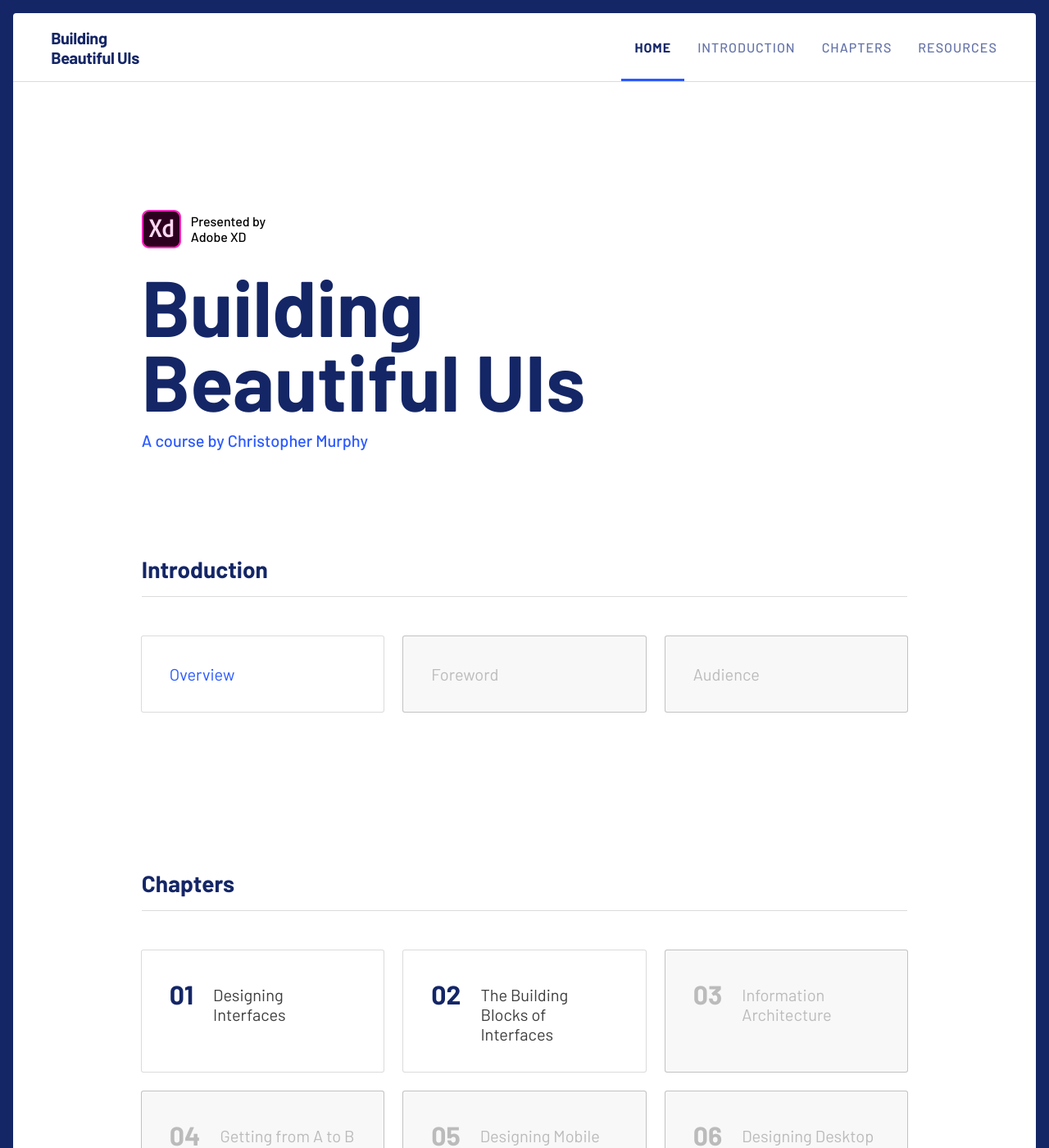
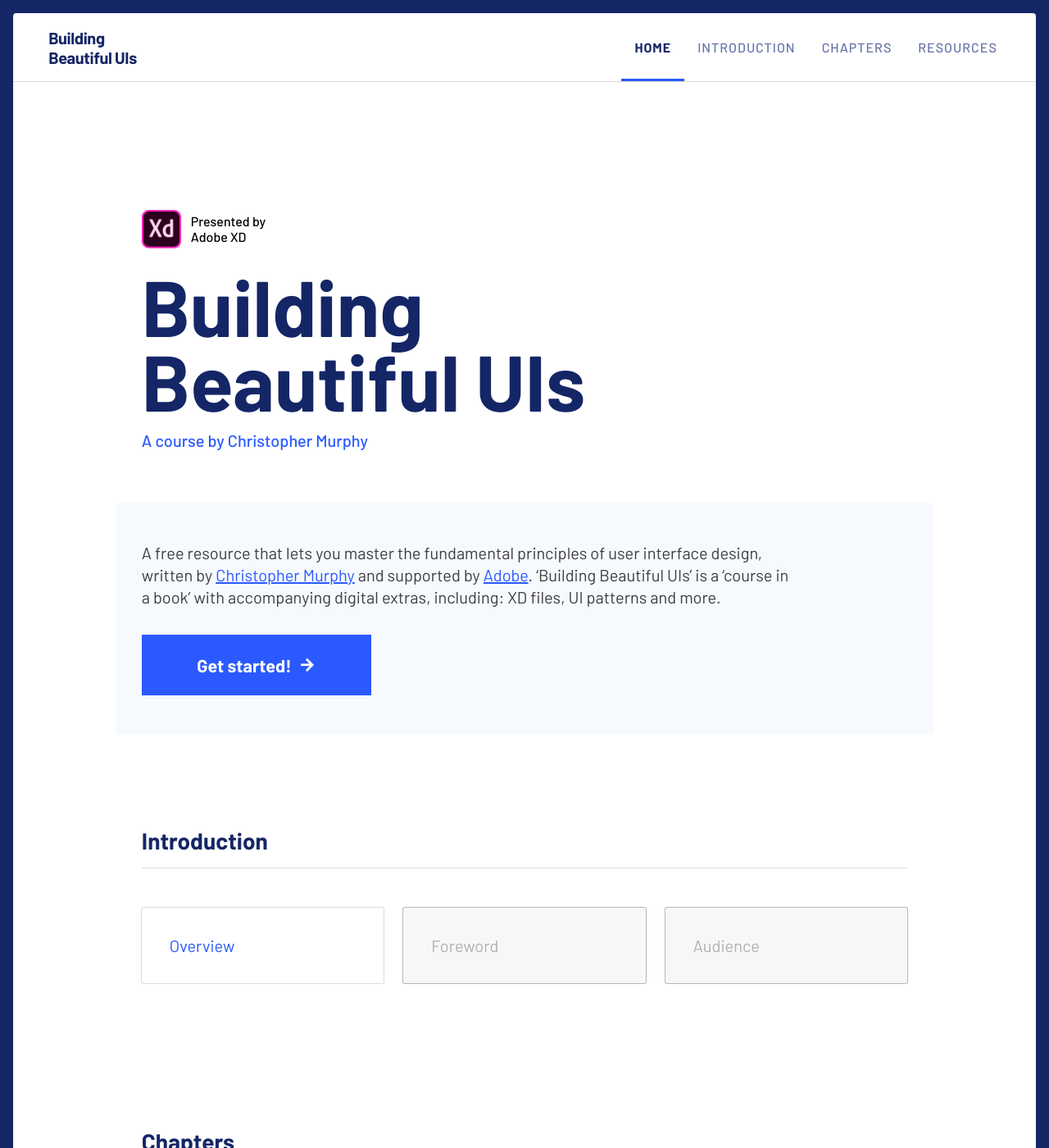
Before and after one commit to buildingbeautifuluis/buildingbeautifuluis.github.io, a Jekyll site: the page built from index.html, in a window 1280 px wide and 1400 px high. Shown: the whole window at 82% size. Built offline with Jekyll 4.4.1, drawn with Linux system fonts in a browser that asks for light colours.

Commit message:
Homepage tweaks
- Added content fade-in
- 'Get Started' button & copy

```diff
--- a/_sass/custom/custom.scss
+++ b/_sass/custom/custom.scss
@@ -10,6 +10,17 @@ body {
   -moz-osx-font-smoothing: grayscale;
   padding: 1rem 1rem 0;
   background-color: #142666;
+}
+
+nav *, main *, footer * {
+  opacity: 0;
+  animation: fadeIn 1s ease forwards;
+
+  @keyframes fadeIn {
+    100% {
+      opacity: 1;
+    }
+  }
 }
 
 html {
@@ -132,7 +143,7 @@ main section {
 .content__wrapper>h2,section>h2 {
   font-size: 1.75rem;
   border-bottom: 1px solid #dbdbdb;
-  padding-top: 8rem;
+  padding-top: 7rem;
   padding-bottom: 1rem;
   margin-bottom: 3rem;
 }
@@ -215,6 +226,10 @@ main section {
   margin: 1rem auto;
   display: flex;
   flex-direction: column;
+  align-items: flex-start;
+}
+
+.additional-content .additional__about {
   align-items: center;
 }
 
@@ -317,6 +332,7 @@ header nav {
 
     .submenu__trigger:focus, > a:focus {
       background-color: #f2f5ff;
+
       & + .chapter__submenu {
         opacity: 1;
         visibility: visible;
@@ -468,11 +484,6 @@ header nav {
   }
 }
 
-// .chapter__submenu:focus,.chapter__submenu:focus-within,.chapter__submenu:hover,.submenu__trigger:focus+.chapter__submenu,.submenu__trigger:hover+.chapter__submenu {
-//   opacity: 1;
-//   visibility: visible;
-// }
-
 footer {
   display: -webkit-box;
   display: -ms-flexbox;
@@ -516,10 +527,11 @@ footer .logo__group {
   line-height: 1.5em;
   color: #d9f4ff;
   opacity: .95;
+  padding: .75rem;
 }
 
 .main-logo {
-  padding: .75em;
+  padding: .75rem;
   font-size: 1.25rem;
   font-weight: 700;
   letter-spacing: -.025rem;
@@ -995,3 +1007,58 @@ code {
 .social-share h4 {
   font-weight: 600;
 }
+
+.intro__start {
+  background-color: rgb(246, 250, 255);
+  padding: 2rem;
+  margin-top: 4rem;
+  border-radius: .25rem;
+
+  .content__wrapper {
+    padding-bottom: 0;
+    display: flex;
+    flex-wrap: wrap;
+    align-items: center;
+    justify-content: space-between;
+    align-content: center;
+
+    p {
+      max-width: 70ch;
+      margin: 1rem 0;
+      margin-right: 2rem;
+    }
+  }
+
+  .cta {
+    margin: 1rem 0;
+    background-color: #2a59ff;
+    padding: 1.5rem;
+    display: inline-block;
+    color: #fff;
+    text-decoration: none;
+    width: 100%;
+    text-align: center;
+    font-size: 1.35rem;
+    font-weight: 600;
+    max-width: 17.5rem;
+    transition: background-color .2s ease, box-shadow .2s ease;
+    display: flex;
+    flex-wrap: nowrap;
+    align-items: center;
+    justify-content: center;
+
+    svg {
+      margin-left: .5rem;
+      transition: transform .2s ease;
+    }
+
+    &:hover {
+      background-color: #1441e1;
+      box-shadow: 0 0 0 5px #9ac7ff;
+
+      svg {
+        transform: translateX(.35rem);
+      }
+    }
+  }
+}
--- a/index.html
+++ b/index.html
@@ -26,6 +26,14 @@ title: Home
             <h1>Building Beautiful UIs</h1>
             <p>A course by Christopher Murphy</p>
         </div>
+    </section>
+
+    <section class="intro__start">
+      <div class="content__wrapper">
+        <p>A free resource that lets you master the fundamental principles of user interface design, written by <a href="https://twitter.com/fehler" target="__blank">Christopher Murphy</a> and supported by <a href="https://www.adobe.com/products/xd.html" target="__blank">Adobe</a>. ‘Building Beautiful UIs’ is a ‘course in a book’ with accompanying digital extras, including: XD files, UI patterns and more.</p>
+
+        <a href="/introduction/overview" class="cta">Get started! <svg xmlns="http://www.w3.org/2000/svg" width="1em" viewBox="0 0 24 24" fill="none" stroke="currentColor" stroke-width="3" stroke-linecap="square" stroke-linejoin="arcs"><path d="M5 12h13M12 5l7 7-7 7"/></svg></a>
+      </div>
     </section>
 
     <section class="introduction__container">
--- a/js/menu.js
+++ b/js/menu.js
@@ -16,7 +16,7 @@ navItems.forEach ( element => {
 });
 
 
-window.addEventListener('click', function(e){
+document.addEventListener('click', function(e){
 
   navItems.forEach(element => {
     if (element.contains(e.target)){
```
Also changed, not shown: _chapters/01-Designing-Interfaces.md (+1 -1 lines).
